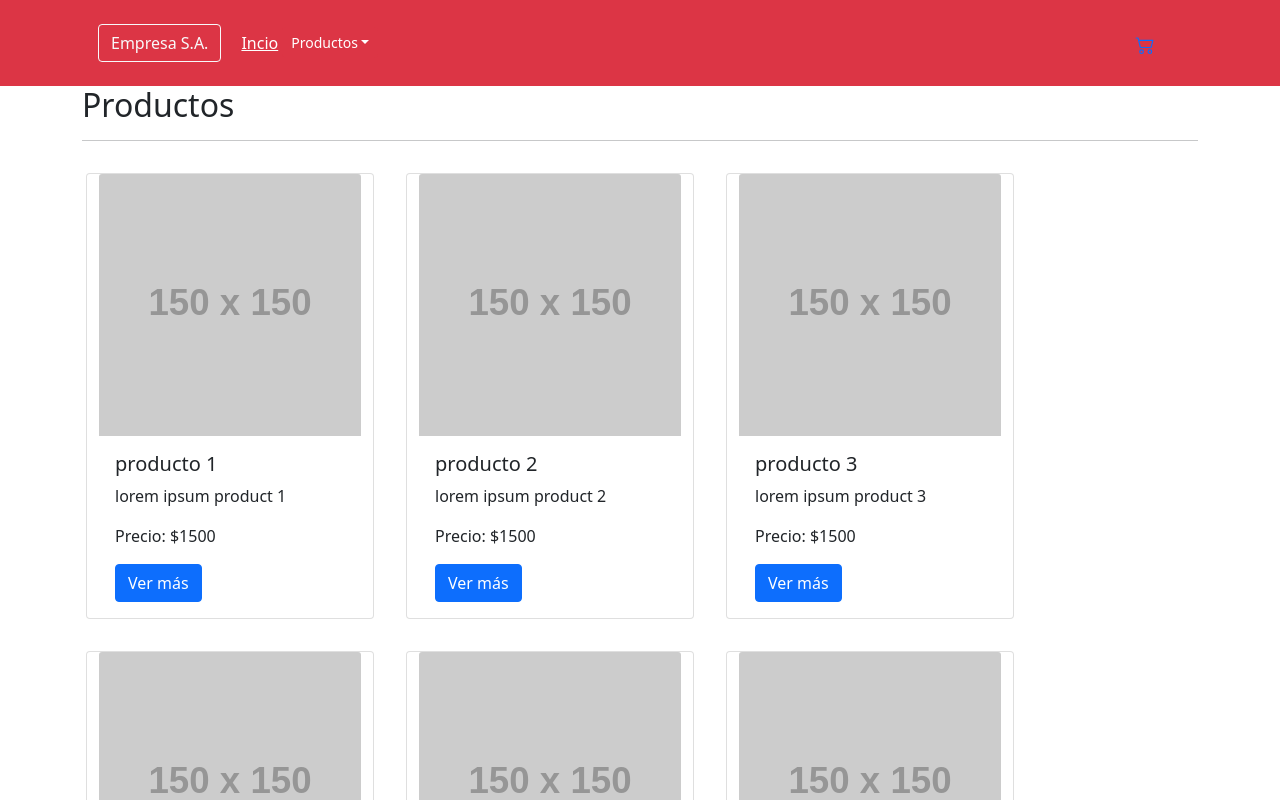
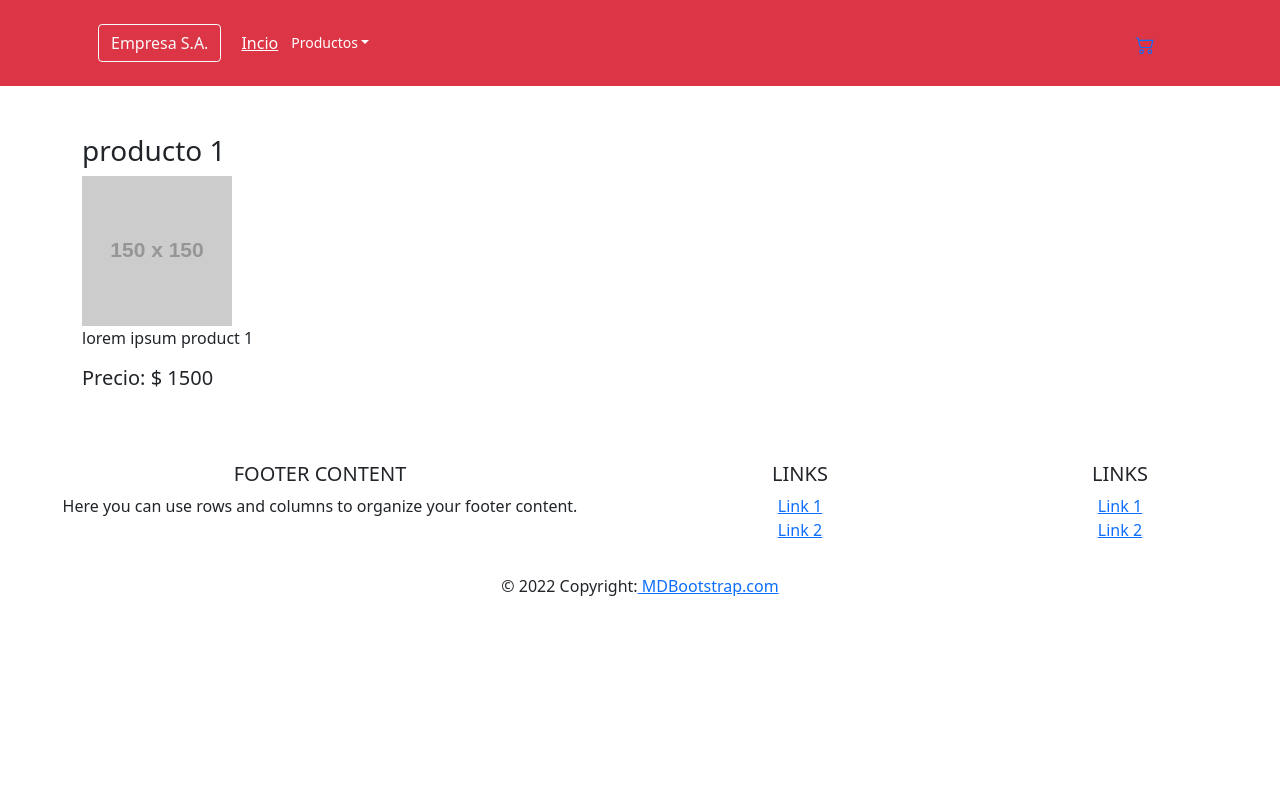
Before and after one commit to facujoel/react-app, a React (Create React App) app: page /detail/1 in a window 1280 px wide. Before the commit this address led to /. Shown: the top 800 px of the page. Built offline with nearby package versions, Linux system fonts and the light colour scheme.

Commit message:
itemDetail

```diff
--- a/src/App.js
+++ b/src/App.js
@@ -4,11 +4,7 @@ import { NavBar } from "./components/NavBar/NavBar";
 import { BrowserRouter, Routes, Route, Navigate } from 'react-router-dom';
 
 import { ItemListContainer } from "./components/ItemListContainer/ItemListContainer";
-
-import {Inicio} from './components/Inicio/Inicio';
-import { Nosotros } from './components/Nosotros/Nosotros';
-
-
+import { ItemDetailContainer } from './components/ItemDetailContainer/ItemDetailContainer';
 import {Footer} from './components/Footer/Footer';
 
 
@@ -26,6 +22,9 @@ function App() {
 
       <Routes>
         <Route path='/' element= {<ItemListContainer/>}/>
+        <Route path='/detail/:itemId' element= {<ItemDetailContainer/>}/>
+
+
         <Route path='/productos/:catId' element= {<ItemListContainer/>}/>
         <Route path='/Nacionales/:catId' element= {<ItemListContainer/>}/>
         <Route path='/roductos/:catId' element= {<ItemListContainer/>}/>
--- a/src/components/Item/Item.js
+++ b/src/components/Item/Item.js
@@ -1,9 +1,10 @@
 import { Card, Button, Container } from "react-bootstrap"
+import { Link } from "react-router-dom"
 
 
 
 
-export const Item = ({nombre, precio, img, desc}) => {
+export const Item = ({nombre, precio, img, desc,id}) => {
   return (
 
     <Card className="m-3" style={{ width: '18rem' }}>
@@ -16,7 +17,10 @@ export const Item = ({nombre, precio, img, desc}) => {
     <Card.Text>
         Precio: ${precio}
     </Card.Text>
-    <Button variant="primary">Ver más</Button>
+    <Link to= {`/detail/${id}` }>
+      <Button variant="primary">Ver más</Button>
+    </Link>
+
   </Card.Body>
 </Card>
 
--- /dev/null
+++ b/src/components/ItemDetail/ItemDetail.js
@@ -0,0 +1,19 @@
+
+
+
+
+
+export const ItemDetail = ({id,nombre,img,desc,precio,stock,categoria}) => {
+  return (
+    <div>
+
+        <h3>{nombre}</h3>
+        <img src= {img} alt= {nombre}/>
+        <p> {desc} </p>
+        <h5> Precio: $ {precio} </h5>
+
+        {/* contador */}
+
+    </div>
+  )
+}
--- /dev/null
+++ b/src/components/ItemDetailContainer/ItemDetailContainer.js
@@ -0,0 +1,39 @@
+import React, { useEffect, useState } from 'react'
+import { useParams } from 'react-router-dom'
+import { ItemDetail } from '../ItemDetail/ItemDetail';
+import pedirDatos from '../pedirDatos/pedirDatos'
+
+export const ItemDetailContainer = () => {
+
+  const [loading,setLoading] = useState (false)
+  const [item,setItem] = useState (null)
+
+
+  const {itemId} = useParams()
+    console.log(itemId);
+    console.log(item);
+
+
+  useEffect (() => {
+    setLoading (true)
+
+    pedirDatos()
+      .then ((res)=>{
+        setItem(res.find((el) => el.id === Number(itemId)))
+      })
+      .finally(()=> {
+        setLoading(false)
+      })
+
+  },[])
+
+  return (
+    <div className='container my-5'>
+        {
+          loading
+          ? <h2>Cargando...</h2>
+           :<ItemDetail {...item}/>
+         }
+    </div>
+  )
+}
--- a/src/components/ItemListContainer/ItemListContainer.js
+++ b/src/components/ItemListContainer/ItemListContainer.js
@@ -10,7 +10,7 @@ export const ItemListContainer = ( {} ) => {
   const [loading, setLoading] = useState(false)
 
   const {catId} = useParams()
-  console.log(catId);
+
 
 
   useEffect( () => {
--- a/src/components/pedirDatos/pedirDatos.js
+++ b/src/components/pedirDatos/pedirDatos.js
@@ -4,7 +4,7 @@ const pedirDatos = () =>{
     return new Promise ((resolve, reject) =>{
       setTimeout(() =>{
         resolve(Stock)
-      },2000)
+      },1000)
     })
   }
 
```
Also changed, not shown: src/components/ItemDetalContainer/ItemDetalContainer.js (deleted, +0 -9 lines).
